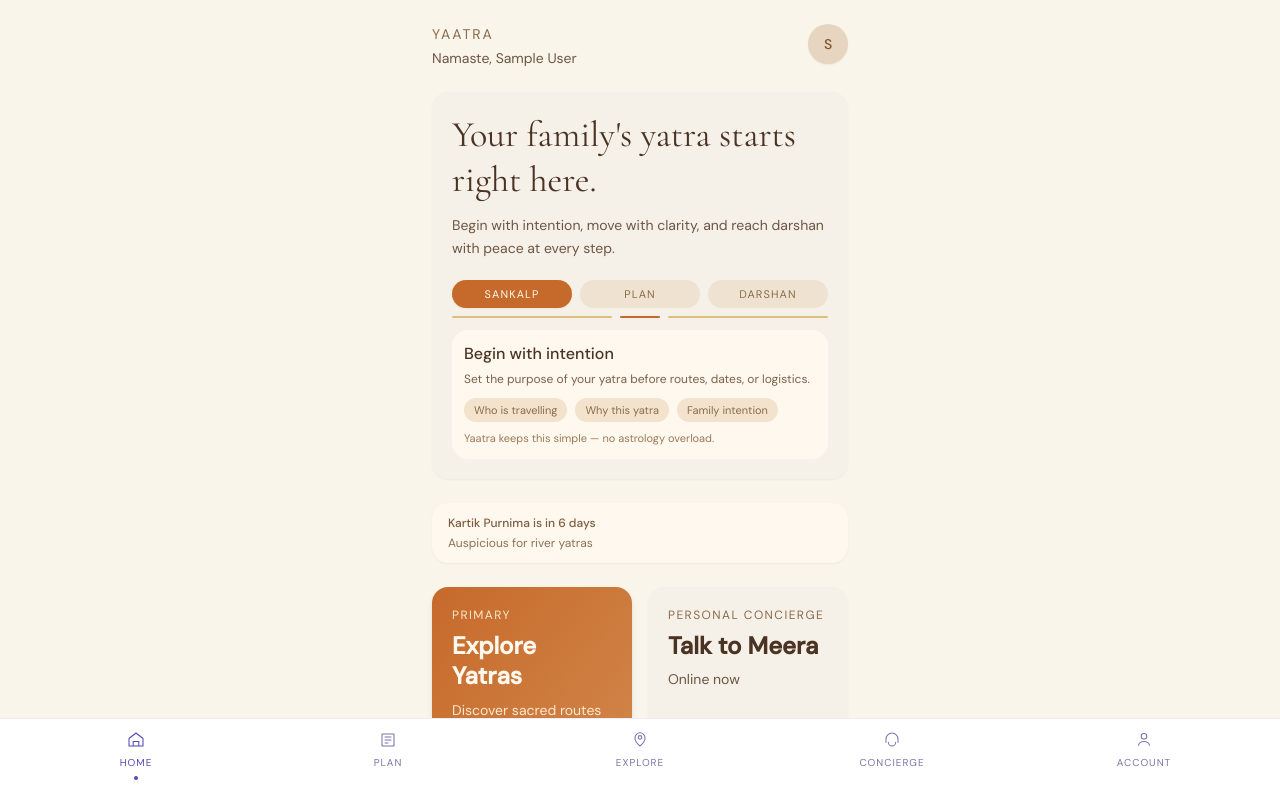
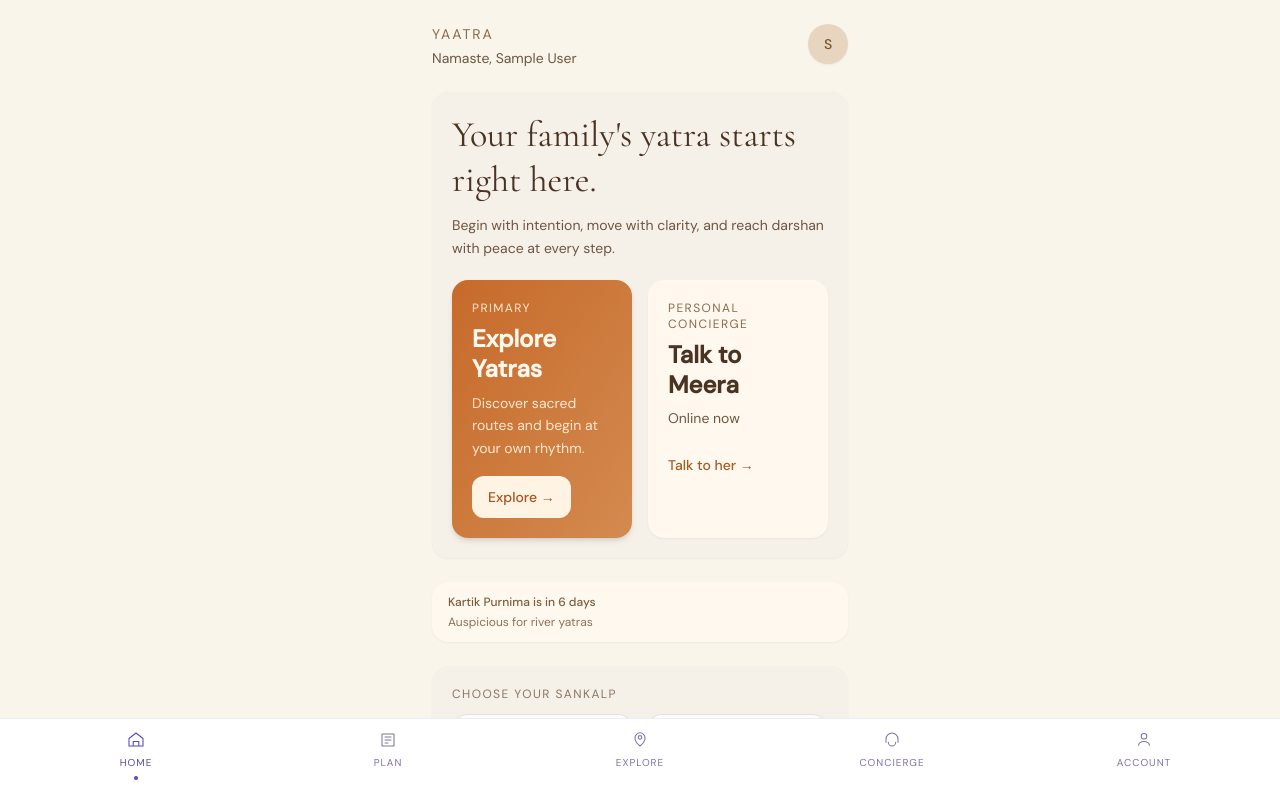
Before and after one commit to Aayush2307/yaatri, a Next.js app: page /home in a window 1280 px wide. Shown: the top 798 px of the page. Built offline with nearby package versions, Linux system fonts and the light colour scheme; sample sign-in values are in the browser's storage.

Commit message:
refactor: remove journey tabs and prioritize sankalp selection on home

```diff
--- a/app/(app)/home/page.tsx
+++ b/app/(app)/home/page.tsx
@@ -1,50 +1,16 @@
 'use client';
 
 import Link from 'next/link';
-import { useMemo, useState } from 'react';
+import { useMemo } from 'react';
 import { useRouter } from 'next/navigation';
 import { SANKALPS } from '@/data/sankalps';
 import { useYatra } from '@/hooks/useYatra';
 import { BottomNav } from '@/components/layout/BottomNav';
 import { sampleTrip } from '@/lib/mockData';
 
-type JourneyStepId = 'sankalp' | 'plan' | 'darshan';
-
-const journeySteps: {
-  id: JourneyStepId;
-  label: string;
-  title: string;
-  description: string;
-  points: string[];
-}[] = [
-  {
-    id: 'sankalp',
-    label: 'Sankalp',
-    title: 'Begin with intention',
-    description: 'Set the purpose of your yatra before routes, dates, or logistics.',
-    points: ['Who is travelling', 'Why this yatra', 'Family intention'],
-  },
-  {
-    id: 'plan',
-    label: 'Plan',
-    title: 'Align timing and path',
-    description: 'Choose dates, route, pace, and panchang-aware guidance.',
-    points: ['Dates & season', 'Route order', 'Panchang nudge'],
-  },
-  {
-    id: 'darshan',
-    label: 'Darshan',
-    title: 'Arrive prepared',
-    description: 'Understand temple flow, rituals, offerings, and local guidance.',
-    points: ['Temple timing', 'Ritual checklist', 'Meera support'],
-  },
-];
-
 export default function HomePage() {
-  const [activeStep, setActiveStep] = useState<JourneyStepId>('sankalp');
-
   const router = useRouter();
-  const { yatra, selectSankalp, advanceToPlan } = useYatra();
+  const { yatra, selectSankalp } = useYatra();
 
   const name = useMemo(() => {
     try {
@@ -55,9 +21,15 @@ export default function HomePage() {
   }, []);
 
   const activeTrip = sampleTrip || null;
-  const selectedStep = journeySteps.find((step) => step.id === activeStep) || journeySteps[0];
+  const selectedSankalp = SANKALPS.find((item) => item.id === yatra.sankalpId) || null;
 
-  const selectedSankalp = SANKALPS.find((item) => item.id === yatra.sankalpId) || null;
+  const routeForSankalp = (circuit: string) => {
+    if (circuit === 'char_dham') return '/plan';
+    if (circuit === 'shakti_peethas') return '/explore/shakti-peethas';
+    if (circuit === 'jyotirlinga') return '/explore';
+    return '/explore';
+  };
+
   const circuitLabelMap = {
     shakti_peethas: 'Shakti Peetha',
     char_dham: 'Char Dham',
@@ -69,7 +41,6 @@ export default function HomePage() {
     char_dham: '4 dhams',
     jyotirlinga: '12 temples',
   } as const;
-
 
   return (
     <main className="min-h-screen bg-[#FAF5EB] text-[#3F2D1F]">
@@ -94,51 +65,7 @@ export default function HomePage() {
               Begin with intention, move with clarity, and reach darshan with peace at every step.
             </p>
 
-            <div className="pt-5">
-              <div className="grid grid-cols-3 gap-2">
-                {journeySteps.map((step) => {
-                  const isActive = step.id === activeStep;
-                  return (
-                    <button
-                      key={step.id}
-                      type="button"
-                      onClick={() => setActiveStep(step.id)}
-                      className={`rounded-full px-2 py-1.5 text-[11px] uppercase tracking-[0.1em] transition ${
-                        isActive ? 'bg-[#C66A2B] text-[#FFF8EE] shadow-sm' : 'bg-[#EFE2D1] text-[#8A6C4B]'
-                      }`}
-                    >
-                      {step.label}
-                    </button>
-                  );
-                })}
-              </div>
-              <div className="mt-2 flex items-center gap-2">
-                <span className="h-[2px] flex-1 rounded-full bg-[#DDBE80]" />
-                <span className="h-[2px] w-10 rounded-full bg-[#C66A2B]" />
-                <span className="h-[2px] flex-1 rounded-full bg-[#DDBE80]" />
-              </div>
-
-              <div className="mt-3 rounded-2xl bg-[#FFF8EE] p-3">
-                <p className="font-medium text-[#4A3322]">{selectedStep.title}</p>
-                <p className="pt-1 text-xs leading-relaxed text-[#7C624A]">{selectedStep.description}</p>
-                <div className="mt-2 flex flex-wrap gap-2">
-                  {selectedStep.points.map((point) => (
-                    <span key={point} className="rounded-full bg-[#F3E2CC] px-2.5 py-1 text-[11px] text-[#8A6C4B]">
-                      {point}
-                    </span>
-                  ))}
-                </div>
-                <p className="pt-2 text-[11px] text-[#9A7A57]">Yaatra keeps this simple — no astrology overload.</p>
-              </div>
-            </div>
-          </div>
-
-          <div className="rounded-2xl bg-[#FFF8EE] px-4 py-3 shadow-sm">
-            <p className="text-xs font-medium text-[#7A5C3E]">Kartik Purnima is in 6 days</p>
-            <p className="pt-1 text-xs text-[#8E7256]">Auspicious for river yatras</p>
-          </div>
-
-          <div className="grid gap-4 md:grid-cols-2">
+            <div className="mt-5 grid gap-4 md:grid-cols-2">
               <div className="rounded-2xl bg-gradient-to-br from-[#C66A2B] to-[#D48A4F] p-5 text-[#FFF8EE] shadow-md">
                 <p className="text-xs uppercase tracking-[0.12em] text-[#FDE9CC]">Primary</p>
                 <h2 className="pt-2 text-2xl font-semibold leading-tight">Explore Yatras</h2>
@@ -151,7 +78,7 @@ export default function HomePage() {
                 </Link>
               </div>
 
-            <div className="rounded-2xl bg-[#F5F0E8] p-5 shadow-sm">
+              <div className="rounded-2xl bg-[#FFF8EE] p-5 shadow-sm">
                 <p className="text-xs uppercase tracking-[0.12em] text-[#8B6A4B]">Personal concierge</p>
                 <h2 className="pt-2 text-2xl font-semibold leading-tight text-[#4A3322]">Talk to Meera</h2>
                 <p className="pt-2 text-sm text-[#6E5642]">Online now</p>
@@ -160,9 +87,15 @@ export default function HomePage() {
                 </Link>
               </div>
             </div>
+          </div>
+
+          <div className="rounded-2xl bg-[#FFF8EE] px-4 py-3 shadow-sm">
+            <p className="text-xs font-medium text-[#7A5C3E]">Kartik Purnima is in 6 days</p>
+            <p className="pt-1 text-xs text-[#8E7256]">Auspicious for river yatras</p>
+          </div>
 
           <div className="rounded-2xl bg-[#F5F0E8] p-5 shadow-sm">
-            <p className="text-xs uppercase tracking-[0.12em] text-[#8A7665]">Choose your sankalp</p>
+            <p className="text-xs uppercase tracking-[0.12em] text-[#8A7665]">Choose your Sankalp</p>
             <div className="mt-3 grid grid-cols-2 gap-3">
               {SANKALPS.map((sankalp) => {
                 const isSelected = yatra.sankalpId === sankalp.id;
@@ -191,13 +124,10 @@ export default function HomePage() {
               <div className="mt-4 rounded-2xl border border-[rgba(43,33,25,0.12)] bg-[#FFFCF7] p-4 transition">
                 <p className="text-sm text-[#6E5642]">{circuitLabelMap[selectedSankalp.suggestedCircuit]} · {circuitMetaMap[selectedSankalp.suggestedCircuit]}</p>
                 <div className="mt-1 flex items-center justify-between gap-3">
-                  <p className="text-[34px] font-light leading-none">Begin your {circuitLabelMap[selectedSankalp.suggestedCircuit]} Yatra</p>
+                  <p className="text-xl leading-tight">Begin your {circuitLabelMap[selectedSankalp.suggestedCircuit]} Yatra</p>
                   <button
                     type="button"
-                    onClick={() => {
-                      advanceToPlan();
-                      router.push('/plan');
-                    }}
+                    onClick={() => router.push(routeForSankalp(selectedSankalp.suggestedCircuit))}
                     className="inline-flex min-h-[42px] items-center rounded-xl border border-[rgba(43,33,25,0.25)] bg-white px-4 text-sm"
                   >
                     Begin →
```
Lines whose indentation alone changed are shown as unchanged.
